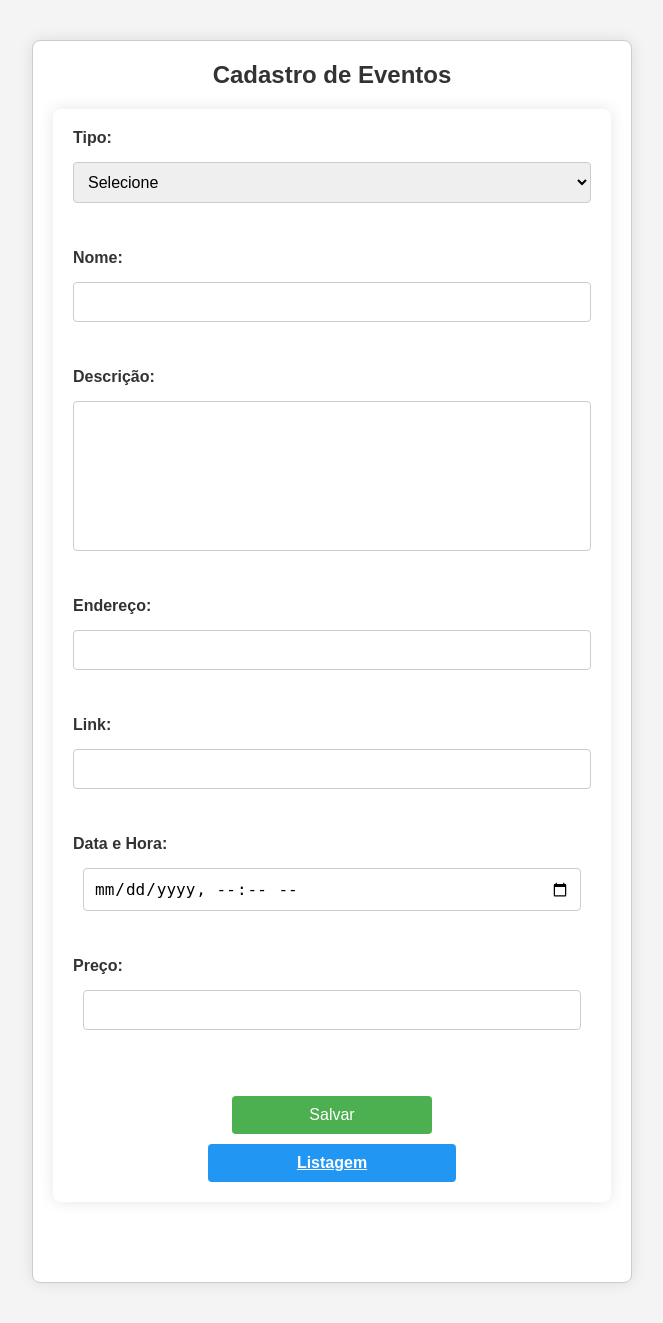
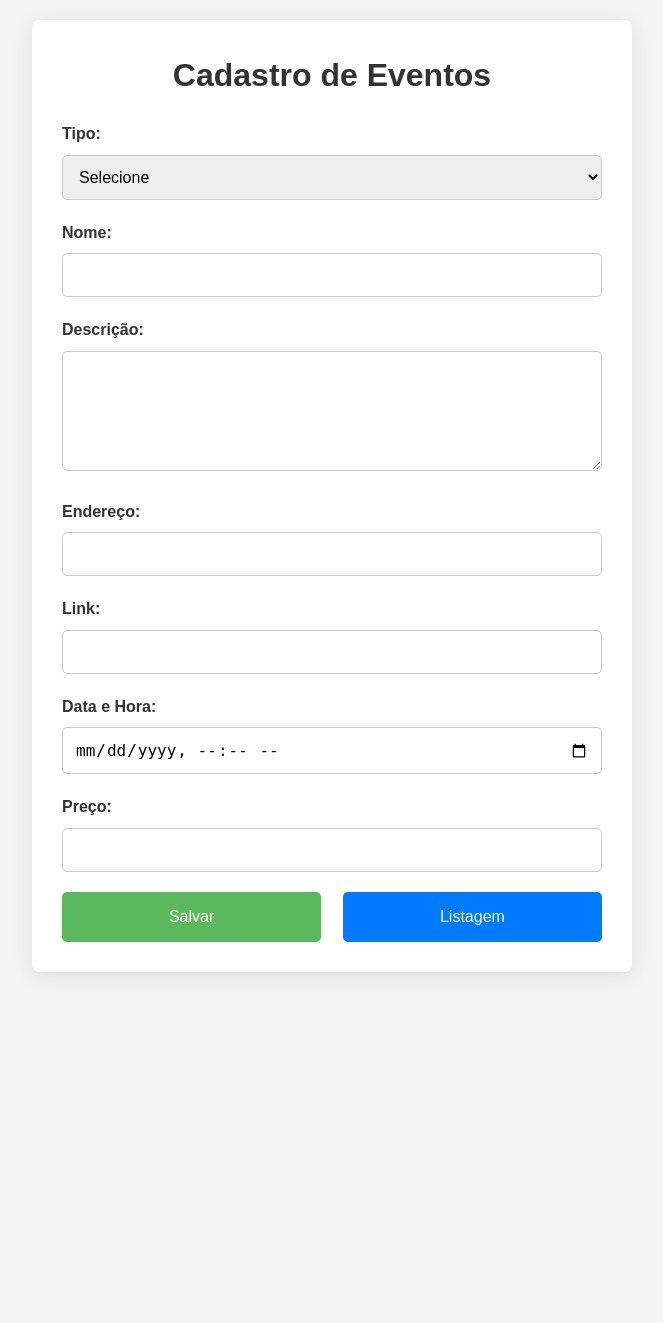
Before and after one commit to Monithelle/desafio_pp_2025, a PHP site: page /views/cadastro.php in a window 1280 px wide. Shown: the whole page, without its empty margins (308-971 px from the left). After the commit the page ends 976 px from the top, so only its background shows below. Run offline with PHP 8.4, Linux system fonts and the light colour scheme.

Commit message:
atualização

```diff
--- a/styles/styles.css
+++ /dev/null
@@ -1,353 +0,0 @@
-/* Resetando margens e padding, garantindo que o layout seja consistente */
-* {
-    margin: 0;
-    padding: 0;
-    box-sizing: border-box;
-}
-
-body {
-    font-family: Arial, sans-serif;
-    background-color: #f9f9f9;
-    display: flex;
-    justify-content: center;
-    align-items: flex-start;
-    min-height: 100vh;
-    padding: 20px;
-}
-
-h1, h2 {
-    text-align: center;
-    color: #333;
-}
-
-h1 {
-    margin-bottom: 20px;
-    font-size: 24px;
-}
-
-h2 {
-    margin-bottom: 20px;
-}
-
-/* Ajustando a centralização do form e containers com flexbox */
-.form-container {
-    max-width: 600px;
-    width: 100%;
-    margin: 20px;
-    padding: 20px;
-    border: 1px solid #ccc;
-    border-radius: 8px;
-    box-shadow: 0 0 15px rgba(0, 0, 0, 0.1);
-    background-color: white;
-    display: flex;
-    flex-direction: column;
-    align-items: center;
-}
-
-.form-container h1 {
-    font-size: 24px;
-    color: #333;
-    margin-bottom: 20px;
-}
-
-.form-container input,
-.form-container select,
-.form-container textarea {
-    width: 100%;
-    padding: 10px;
-    margin: 10px 0;
-    border: 1px solid #ccc;
-    border-radius: 4px;
-    box-sizing: border-box;
-}
-
-.form-container button {
-    width: 48%;
-    padding: 10px;
-    border: none;
-    border-radius: 4px;
-    cursor: pointer;
-    margin-top: 10px;
-    background-color: #4CAF50;
-    color: white;
-    font-size: 16px;
-    display: inline-block;
-}
-
-.list-button {
-    width: 48%;
-    padding: 10px;
-    border: none;
-    border-radius: 4px;
-    cursor: pointer;
-    margin-top: 10px;
-    background-color: #2196F3;
-    color: white;
-    display: inline-block;
-}
-
-/* Centralizando a mensagem de sucesso/erro */
-.message {
-    margin-top: 20px;
-    color: green;
-    font-size: 16px;
-    display: flex;
-    justify-content: center;
-    align-items: center;
-    padding: 10px;
-    border-radius: 4px;
-    width: 100%;
-    text-align: center;
-}
-
-/* Estilo do formulário de pesquisa */
-.search-box {
-    max-width: 900px;
-    margin: 0 auto 20px auto;
-    padding: 10px;
-    background-color: #fff;
-    border-radius: 8px;
-    box-shadow: 0 0 10px rgba(0, 0, 0, 0.1);
-    display: flex;
-    flex-wrap: wrap;
-    justify-content: space-between;
-}
-
-.search-box label {
-    margin-right: 10px;
-    width: 100%;
-    margin-bottom: 5px;
-}
-
-.search-box input,
-.search-box select {
-    padding: 8px;
-    margin: 5px 0;
-    width: calc(33% - 10px);
-    max-width: 250px;
-    border: 1px solid #ccc;
-    border-radius: 4px;
-    display: inline-block;
-}
-
-.search-box input[type="datetime-local"],
-.search-box input[type="number"] {
-    width: calc(33% - 10px);
-    max-width: 150px;
-}
-
-.search-box button {
-    padding: 10px 20px;
-    background-color: #4CAF50;
-    color: white;
-    border: none;
-    border-radius: 4px;
-    cursor: pointer;
-    font-size: 16px;
-    margin-top: 10px;
-    width: 100%;
-    max-width: 250px;
-    display: inline-block;
-}
-
-.search-box button:hover {
-    background-color: #45a049;
-}
-
-/* Estilo da tabela */
-table {
-    width: 100%;
-    margin-top: 20px;
-    border-collapse: collapse;
-    background-color: #fff;
-    box-shadow: 0 0 10px rgba(0, 0, 0, 0.1);
-}
-
-th,
-td {
-    padding: 12px;
-    text-align: left;
-    border: 1px solid #ddd;
-}
-
-th {
-    background-color: #f4f4f4;
-    color: #333;
-}
-
-tr:nth-child(even) {
-    background-color: #f9f9f9;
-}
-
-tr:hover {
-    background-color: #f1f1f1;
-}
-
-/* Botões de ações */
-.btn {
-    padding: 8px 15px;
-    color: white;
-    border-radius: 4px;
-    text-decoration: none;
-    display: inline-block;
-    margin: 5px;
-}
-
-.btn-edit {
-    background-color: #4CAF50;
-}
-
-.btn-edit:hover {
-    background-color: #45a049;
-}
-
-.btn-delete {
-    background-color: #F44336;
-}
-
-.btn-delete:hover {
-    background-color: #e53935;
-}
-
-a.btn-edit {
-    display: block;
-    width: 100%;
-    max-width: 200px;
-    margin: 20px auto;
-    background-color: #2196F3;
-    text-align: center;
-    padding: 10px;
-    color: white;
-    font-size: 16px;
-    border-radius: 4px;
-    text-decoration: none;
-}
-
-a.btn-edit:hover {
-    background-color: #1976D2;
-}
-
-/* Mensagem de sucesso ou erro */
-div {
-    padding: 10px;
-    margin-bottom: 20px;
-    border-radius: 4px;
-    text-align: center;
-    font-weight: bold;
-}
-
-div[style*="lightgreen"] {
-    background-color: lightgreen;
-    color: black;
-}
-
-div[style*="lightcoral"] {
-    background-color: lightcoral;
-    color: black;
-}
-/* Resetando margens e padding */
-* {
-    margin: 0;
-    padding: 0;
-    box-sizing: border-box;
-}
-
-/* Estilos principais */
-body {
-    font-family: Arial, sans-serif;
-    background-color: #f4f4f4;
-    display: flex;
-    justify-content: center;
-    align-items: center;
-    min-height: 100vh;
-    padding: 20px;
-}
-
-/* Título */
-h2 {
-    font-size: 28px;
-    color: #333;
-    margin-bottom: 20px;
-    text-align: center;
-}
-
-/* Estilo do formulário */
-form {
-    background-color: #fff;
-    border-radius: 8px;
-    box-shadow: 0 0 15px rgba(0, 0, 0, 0.1);
-    padding: 20px;
-    width: 100%;
-    max-width: 600px;
-    display: flex;
-    flex-direction: column;
-    align-items: center;
-}
-
-input, textarea, select {
-    width: 100%;
-    padding: 10px;
-    margin: 10px 0;
-    border: 1px solid #ccc;
-    border-radius: 4px;
-    box-sizing: border-box;
-    font-size: 16px;
-}
-
-textarea {
-    height: 150px;
-    resize: none;
-}
-
-button {
-    padding: 10px 20px;
-    background-color: #4CAF50;
-    color: white;
-    border: none;
-    border-radius: 4px;
-    font-size: 16px;
-    cursor: pointer;
-    transition: background-color 0.3s ease;
-    margin-top: 10px;
-}
-
-button:hover {
-    background-color: #45a049;
-}
-
-/* Estilo de inputs de tipo específico */
-input[type="datetime-local"],
-input[type="number"] {
-    width: calc(100% - 20px);
-}
-
-/* Estilo para o botão de submit */
-button[type="submit"] {
-    width: 100%;
-    max-width: 200px;
-    margin: 20px 0 0;
-}
-
-label {
-    margin-bottom: 5px;
-    font-size: 16px;
-    color: #333;
-    width: 100%;
-    text-align: left;
-}
-
-input[type="url"] {
-    width: 100%;
-}
-
-/* Responsividade: Formulário ajusta a largura para telas menores */
-@media (max-width: 768px) {
-    form {
-        padding: 15px;
-        width: 90%;
-    }
-
-    button {
-        width: 100%;
-    }
-}
--- a/views/cadastro.php
+++ b/views/cadastro.php
@@ -13,7 +13,144 @@
     <meta charset="UTF-8">
     <meta name="viewport" content="width=device-width, initial-scale=1.0">
     <title>Cadastro de Eventos</title>
-<link rel="stylesheet" type="text/css" href="../styles/styles.css">
+    <style>
+    * {
+        margin: 0;
+        padding: 0;
+        box-sizing: border-box;
+    }
+
+    body {
+        font-family: Arial, sans-serif;
+        line-height: 1.6;
+        background-color: #f4f4f4;
+        color: #333;
+        margin: 20px;
+        padding: 0;
+    }
+
+    .form-container {
+        width: 90%;
+        max-width: 600px;
+        margin: 0 auto;
+        padding: 30px;
+        background-color: #fff;
+        border-radius: 8px;
+        box-shadow: 0 4px 20px rgba(0, 0, 0, 0.1);
+    }
+
+    h1 {
+        text-align: center;
+        color: #333;
+        margin-bottom: 20px;
+        font-size: 2rem;
+    }
+
+    form label {
+        font-weight: bold;
+        display: block;
+        margin-bottom: 8px;
+        font-size: 1rem;
+        color: #333;
+    }
+
+    form input,
+    form textarea,
+    form select {
+        width: 100%;
+        padding: 12px;
+        margin-bottom: 20px;
+        border-radius: 5px;
+        border: 1px solid #ccc;
+        font-size: 1rem;
+        transition: all 0.3s ease;
+    }
+
+    form input:focus,
+    form textarea:focus,
+    form select:focus {
+        border-color: #5cb85c;
+        outline: none;
+        box-shadow: 0 0 5px rgba(92, 184, 92, 0.6);
+    }
+
+    form textarea {
+        resize: vertical;
+        min-height: 120px;
+    }
+
+    .button-container {
+        display: flex;
+        justify-content: space-between;
+        gap: 10px;
+    }
+
+    form button,
+    .list-button {
+        display: block;
+        width: 48%;
+        padding: 12px;
+        background-color: #5cb85c;
+        color: #fff;
+        border: none;
+        border-radius: 5px;
+        text-align: center;
+        text-decoration: none;
+        cursor: pointer;
+        font-size: 1rem;
+        transition: background-color 0.3s ease;
+    }
+
+    form button:hover,
+    .list-button:hover {
+        background-color: #4cae4c;
+    }
+
+    .list-button {
+        background-color: #007bff;
+    }
+
+    .list-button:hover {
+        background-color: #0056b3;
+    }
+
+    .mensagem {
+        padding: 15px;
+        margin-bottom: 25px;
+        border-radius: 5px;
+        text-align: center;
+        font-weight: bold;
+        font-size: 1rem;
+    }
+
+    .mensagem p {
+        margin: 0;
+    }
+
+    .mensagem.sucesso {
+        background-color: #d4edda;
+        color: #155724;
+    }
+
+    .mensagem.erro {
+        background-color: #f8d7da;
+        color: #721c24;
+    }
+
+    input[type="datetime-local"],
+    input[type="number"] {
+        padding: 12px;
+        border: 1px solid #ccc;
+        border-radius: 5px;
+        width: 100%;
+    }
+
+    input[type="datetime-local"]:focus,
+    input[type="number"]:focus {
+        border-color: #5cb85c;
+        outline: none;
+    }
+</style>
 
 </head>
 
@@ -33,28 +170,30 @@
                 <option value="religioso" <?php echo (isset($_POST['tipo']) && $_POST['tipo'] == 'religioso') ? 'selected' : ''; ?>>Religioso</option>
                 <option value="entretenimento" <?php echo (isset($_POST['tipo']) && $_POST['tipo'] == 'entretenimento') ? 'selected' : ''; ?>>Entretenimento</option>
                 <option value="outros" <?php echo (isset($_POST['tipo']) && $_POST['tipo'] == 'outros') ? 'selected' : ''; ?>>Outros</option>
-            </select><br><br>
+            </select><br>
 
             <label for="nome">Nome:</label>
-            <input type="text" name="nome" value="<?php echo isset($_POST['nome']) ? $_POST['nome'] : ''; ?>"><br><br>
+            <input type="text" name="nome" value="<?php echo isset($_POST['nome']) ? $_POST['nome'] : ''; ?>"><br>
 
             <label for="descricao">Descrição:</label>
-            <textarea name="descricao" rows="4" cols="50"><?php echo isset($_POST['descricao']) ? htmlspecialchars($_POST['descricao']) : ''; ?></textarea><br><br>
+            <textarea name="descricao" rows="4" cols="50"><?php echo isset($_POST['descricao']) ? htmlspecialchars($_POST['descricao']) : ''; ?></textarea><br>
 
             <label for="endereco">Endereço:</label>
-            <input type="text" name="endereco" value="<?php echo isset($_POST['endereco']) ? $_POST['endereco'] : ''; ?>"><br><br>
+            <input type="text" name="endereco" value="<?php echo isset($_POST['endereco']) ? $_POST['endereco'] : ''; ?>"><br>
 
             <label for="link_endereco">Link:</label>
-            <input type="url" name="link_endereco" value="<?php echo isset($_POST['link_endereco']) ? $_POST['link_endereco'] : ''; ?>"><br><br>
+            <input type="url" name="link_endereco" value="<?php echo isset($_POST['link_endereco']) ? $_POST['link_endereco'] : ''; ?>"><br>
 
             <label for="datahora_inicio">Data e Hora:</label>
-            <input type="datetime-local" name="datahora_inicio" value="<?php echo isset($_POST['datahora_inicio']) ? $_POST['datahora_inicio'] : ''; ?>"><br><br>
+            <input type="datetime-local" name="datahora_inicio" value="<?php echo isset($_POST['datahora_inicio']) ? $_POST['datahora_inicio'] : ''; ?>"><br>
 
             <label for="preco">Preço:</label>
-            <input type="number" step="0.01" name="preco" value="<?php echo isset($_POST['preco']) ? $_POST['preco'] : ''; ?>"><br><br>
+            <input type="number" step="0.01" name="preco" value="<?php echo isset($_POST['preco']) ? $_POST['preco'] : ''; ?>"><br>
 
+            <div class="button-container">
             <button type="submit">Salvar</button>
             <a href="/index.php" type="button" class="list-button">Listagem</a>
+        </div>
         </form>
         <div id="message" class="message"></div>
     </div>
--- a/views/editar.php
+++ b/views/editar.php
@@ -32,7 +32,7 @@ $datahora_inicio = date('Y-m-d\TH:i', strtotime($registro['datahora_inicio']));
     <meta charset="UTF-8">
     <title>Editar Registro</title>
     <style>
-        /* Reset de margens e padding para garantir que o layout fique consistente */
+
 * {
     margin: 0;
     padding: 0;
```
Also changed, not shown: controller/EditarController.php (deleted), model/DatabaseModel.php (line endings or trailing spaces).
